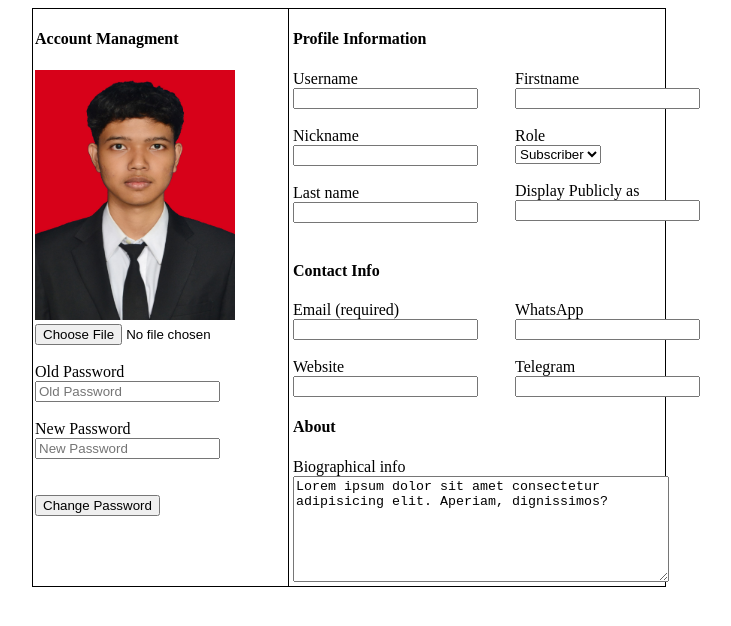
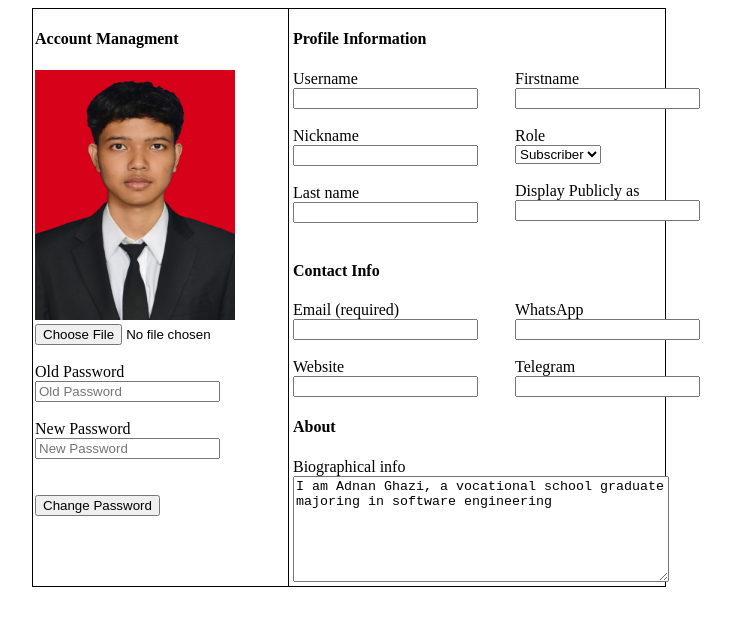
Before and after one commit to Adnngrn/latihan-git-5, a plain HTML site: page form-profil.html in a window 1280 px wide. Shown: the whole page, without its empty margins (291-1022 px from the left). Drawn offline with Linux system fonts and the light colour scheme.

Commit message:
Update Text

```diff
--- a/form-profil.html
+++ b/form-profil.html
@@ -75,7 +75,7 @@
 
                 <h4>About</h4>
                 <label for="">Biographical info</label><br>
-                <textarea name="" id="" style="width: 100%; height: 100px;">Lorem ipsum dolor sit amet consectetur adipisicing elit. Aperiam, dignissimos?</textarea>
+                <textarea name="" id="" style="width: 100%; height: 100px;">I am Adnan Ghazi, a vocational school graduate majoring in software engineering</textarea>
             </form>
         </div>
     </div>
```
